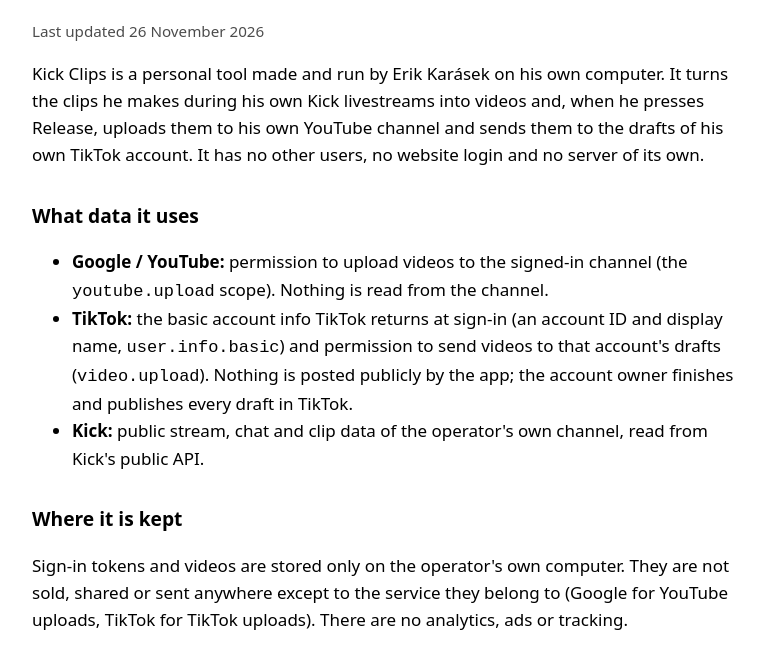
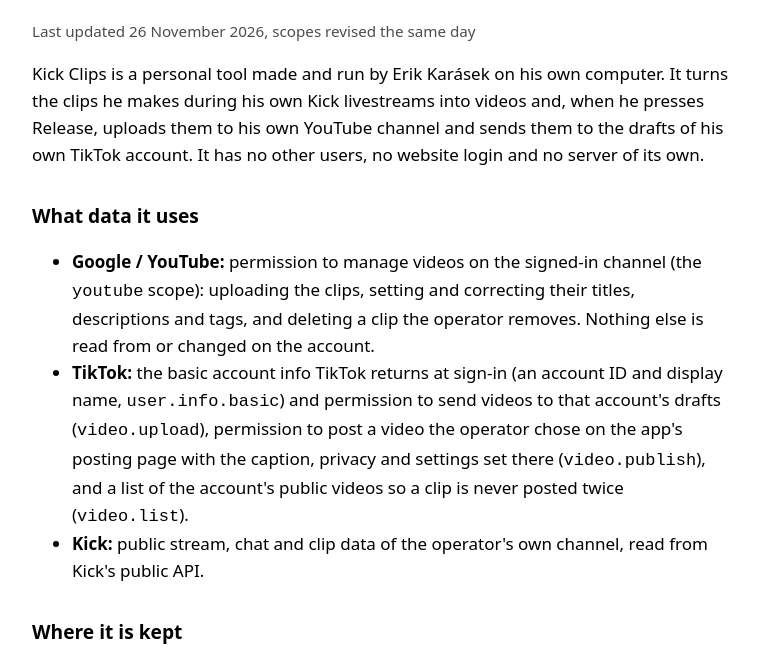
Before and after one commit to ErikKarasek/kick-clips-pages, a plain HTML site: page privacy.html in a window 1280 px wide. Shown: the part 93-754 px from the top of the page, without its empty margins (256-1020 px from the left). Drawn offline with Linux system fonts and the light colour scheme.

Commit message:
Describe the current YouTube and TikTok scopes in the privacy policy

```diff
--- a/privacy.html
+++ b/privacy.html
@@ -15,7 +15,7 @@
   </head>
   <body>
     <h1>Kick Clips: Privacy Policy</h1>
-    <p class="muted">Last updated 26 November 2026</p>
+    <p class="muted">Last updated 26 November 2026, scopes revised the same day</p>
     <p>Kick Clips is a personal tool made and run by Erik Karásek on his own computer. It turns the clips he makes
       during his own Kick livestreams into videos and, when he presses Release, uploads them to his own YouTube
       channel and sends them to the drafts of his own TikTok account. It has no other users, no website login
@@ -23,11 +23,15 @@
 
     <h2>What data it uses</h2>
     <ul>
-      <li><strong>Google / YouTube:</strong> permission to upload videos to the signed-in channel
-        (the <code>youtube.upload</code> scope). Nothing is read from the channel.</li>
+      <li><strong>Google / YouTube:</strong> permission to manage videos on the signed-in channel
+        (the <code>youtube</code> scope): uploading the clips, setting and correcting their titles,
+        descriptions and tags, and deleting a clip the operator removes. Nothing else is read from or
+        changed on the account.</li>
       <li><strong>TikTok:</strong> the basic account info TikTok returns at sign-in (an account ID and display name,
-        <code>user.info.basic</code>) and permission to send videos to that account's drafts (<code>video.upload</code>).
-        Nothing is posted publicly by the app; the account owner finishes and publishes every draft in TikTok.</li>
+        <code>user.info.basic</code>) and permission to send videos to that account's drafts (<code>video.upload</code>),
+        permission to post a video the operator chose on the app's posting page with the caption, privacy
+        and settings set there (<code>video.publish</code>), and a list of the account's public videos so a
+        clip is never posted twice (<code>video.list</code>).</li>
       <li><strong>Kick:</strong> public stream, chat and clip data of the operator's own channel, read from Kick's public API.</li>
     </ul>
 
```
